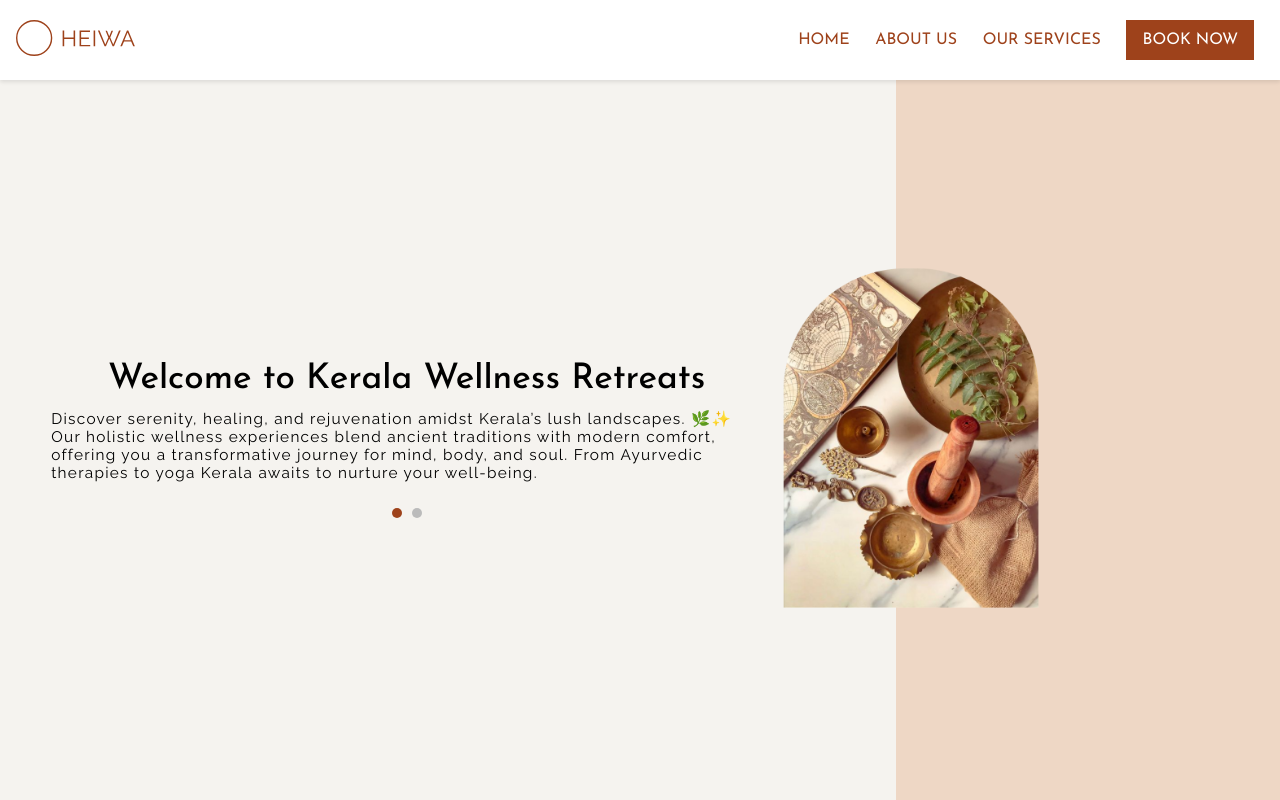
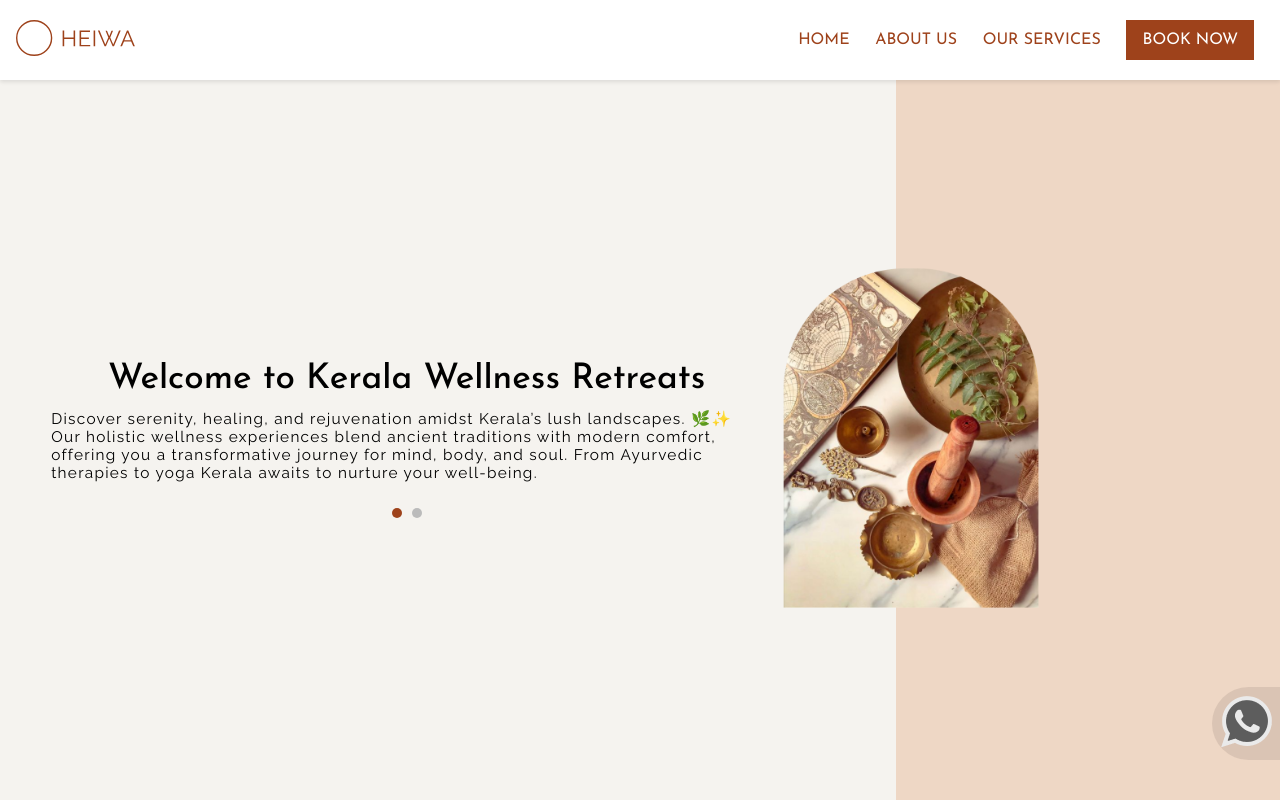
Before and after one commit to amal-selvakumar/Heiwa, a React (Create React App) app: page / in a window 1280 px wide. Shown: the top 800 px of the page. Built offline with nearby package versions, Linux system fonts and the light colour scheme.

Commit message:
Add whatsapp popup

```diff
--- a/src/pages/home/Home.css
+++ b/src/pages/home/Home.css
@@ -1,3 +1,21 @@
+/* WHATSAPP POPUP */
+.whatsapp-popup-container {
+    background-color: rgba(178, 159, 146, 0.33);
+    position: fixed;
+    bottom: 5%;
+    right: 0;
+    padding: 0.5vw;
+    border-radius: 50vw 0 0 50vw;
+}
+
+.whatsapp-popup-image {}
+
+.whatsapp-popup-image img {
+    max-width: 100%;
+    height: auto;
+}
+
+/* HERO SECTION */
 .hero-section {
     height: 90vh;
     width: 100%;
@@ -6,6 +24,7 @@
     /* overflow: hidden; */
     /* border: 1px solid #021763; */
 }
+
 
 .hero-left {
     display: flex;
--- a/src/pages/home/Home.jsx
+++ b/src/pages/home/Home.jsx
@@ -1,6 +1,7 @@
 import React, { useEffect, useRef, useState } from "react";
 import downApostrophes from "../../assets/down-apostrophes.svg";
 import upApostrophes from "../../assets/up-apostrophes.svg";
+import whatsappPopup from "../../assets/whatsapp-popup.png";
 import workflow from "../../assets/workflow.svg";
 import { heroImage1, whyUsCards } from "../../components/Constants";
 import Footer from "../../components/Footer/Footer";
@@ -18,7 +19,7 @@ function Home() {
     if (imgElement) {
       const imgWidth = imgElement.clientWidth;
       const divElement = imgElement.parentElement;
-      const marginRightValue = 1.3 * imgWidth / 2;
+      const marginRightValue = (1.3 * imgWidth) / 2;
       divElement.style.marginRight = `-${marginRightValue}px`;
       console.log(imgWidth, divElement, marginRightValue);
     }
@@ -35,6 +36,14 @@ function Home() {
   return (
     <div>
       <Navbar />
+
+      <a href="/about">
+        <div className="whatsapp-popup-container">
+          <div className="whatsapp-popup-image">
+            <img src={whatsappPopup} alt="whatsapp-popup"></img>
+          </div>
+        </div>
+      </a>
 
       {/* HERO SECTION */}
       <section className="hero-section">
```
Also changed, not shown: src/assets/whatsapp-popup.png (added).
